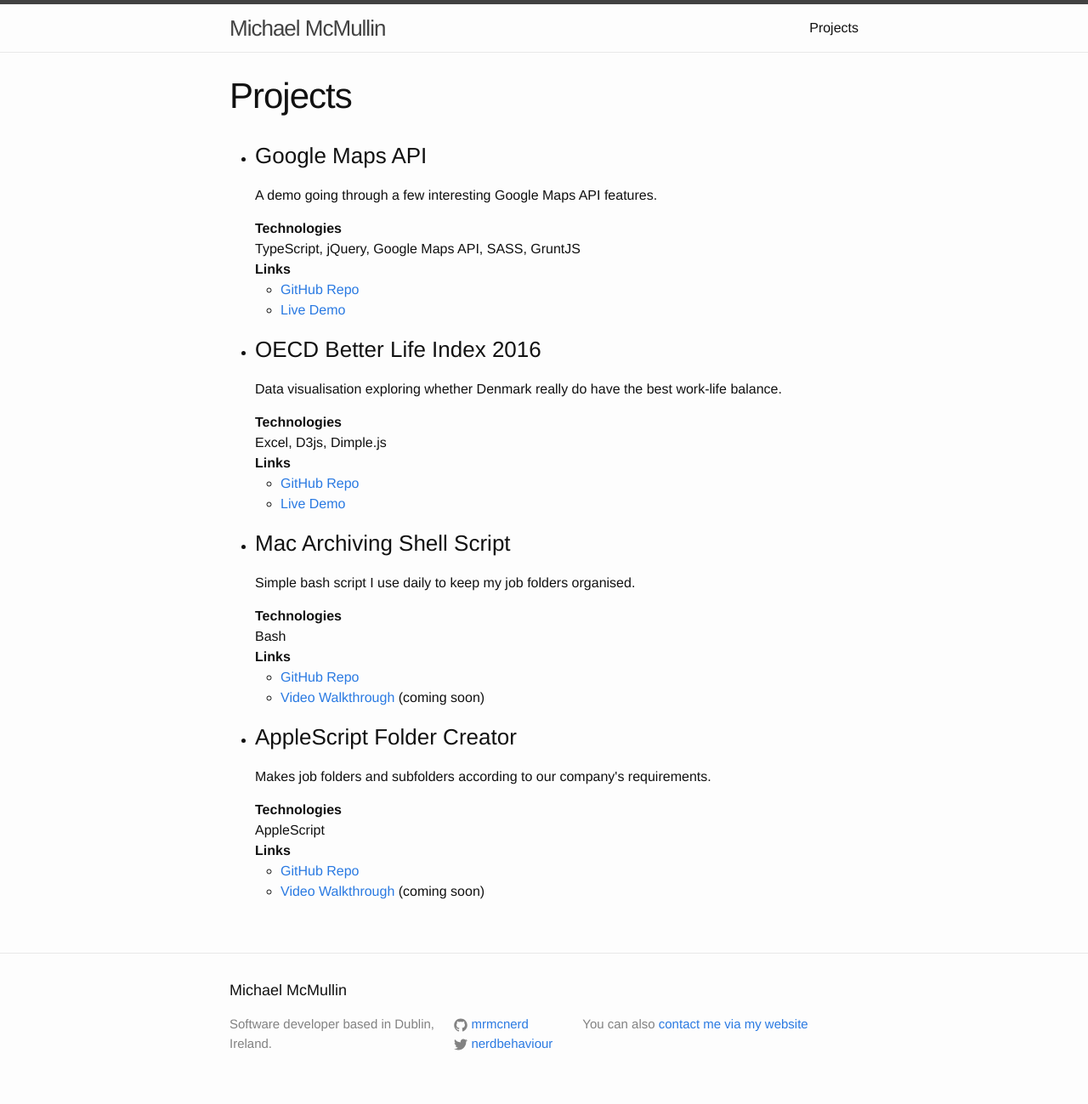
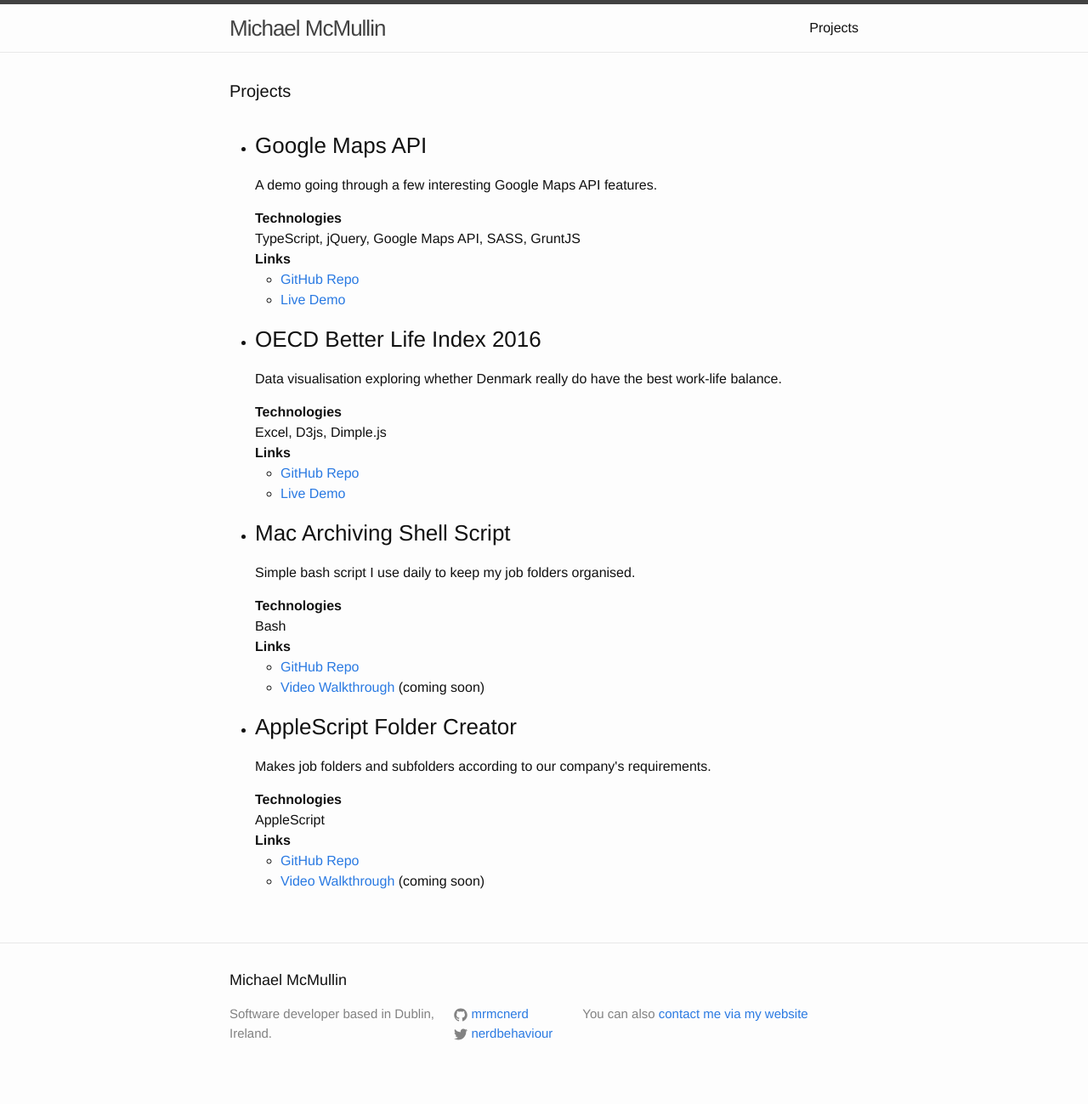
Before and after one commit to michaelmcmullin/michaelmcmullin.github.io, a Jekyll site: the page built from projects.md, in a window 1280 px wide. Shown: the whole page at 85% size. Built offline with Jekyll 4.4.1, drawn with Linux system fonts in a browser that asks for light colours.

Commit message:
Change heading style for page titles

```diff
--- a/_layouts/page.html
+++ b/_layouts/page.html
@@ -4,7 +4,7 @@ layout: default
 <article class="post">
 
   <header class="post-header">
-    <h1 class="post-title">{{ page.title }}</h1>
+    <h1 class="page-heading">{{ page.title }}</h1>
   </header>
 
   <div class="post-content">
```
